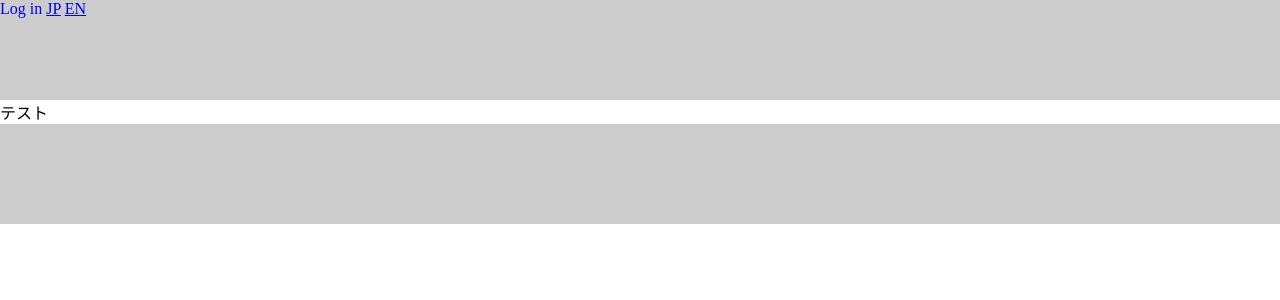
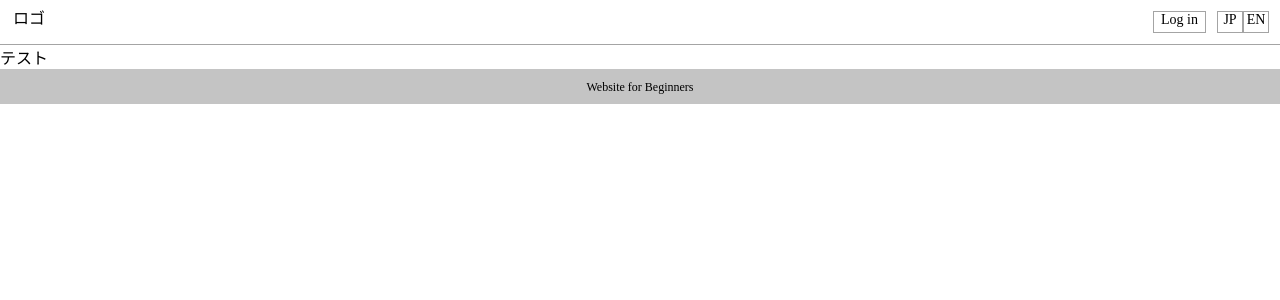
Before and after one commit to mai5hara/WebForBeginner, a PHP site: page /home.html in a window 1280 px wide. Shown: the top 300 px of the page. Run offline with PHP 8.4, Linux system fonts and the light colour scheme.

Commit message:
Adjust header and footer

```diff
--- a/WebContent/css/style.css
+++ b/WebContent/css/style.css
@@ -56,23 +56,61 @@ div#test {
 /* ------------------------------------------ */
 
 header {
-    background-color: #ccc;
-    height: 100px;
+    border-bottom: 1px solid #A4A4A4;
+    height: 44px;
 }
 
 footer {
-    background-color: #ccc;
-    height: 100px;
+    background-color: #C4C4C4;
+    height: 35px;
+}
+
+/* Header */
+.inner-h {
 
 }
 
-/* Header */
-#login-link {
-    text-decoration: none;
+#logo {
+    float: left;
+    /* TODO: 後で調整 */
+    margin: 5px 0 0 13px;
 }
 
-#jp {
+#login-link,
+#jp,
+#en {
+    box-sizing: border-box;
+    border: 1px solid #A4A4A4;
+    height: 22px;
+    text-decoration: none;
+    text-align: center;
+    float: right;
+    font-size: 14px;
+    color: #000;
+    margin-top: 11px
+}
+
+#login-link {
+    width: 53px;
+    margin-right: 11px;
+}
+
+#jp,
+#en {
+    width: 26px;
 }
 
 #en {
+    margin-right: 11px;
 }
+
+/* Footer */
+
+.footer-contents {
+    display: block;
+    text-align: center;
+    font-size: 12px;
+    line-height: 14px;
+    padding-top: 11px
+
+}
--- a/WebContent/footer.html
+++ b/WebContent/footer.html
@@ -0,0 +1,6 @@
+<link rel="stylesheet" href="css/style.css">
+<footer>
+    <div class="footer-contents">
+        Website for Beginners
+    </div>
+</footer>
--- a/WebContent/header.html
+++ b/WebContent/header.html
@@ -1,8 +1,11 @@
+<link rel="stylesheet" href="css/style.css">
 <header>
-    <!-- ロゴを置く -->
+    <div class="inner-h">
+            <!-- TODO: 後で調整 -->
+            <div id="logo">ロゴ</div>
 
-    <a href="login.html" id="login-link">Log in</a>
-    <a href="login.html" id="jp">JP</a>
-    <a href="login_en.html" id="en">EN</a>
-
+        <a href="login_en.html" id="en">EN</a>
+        <a href="login.html" id="jp">JP</a>
+        <a href="login.html" id="login-link">Log in</a>
+        </div>
 </header>
--- a/WebContent/home.html
+++ b/WebContent/home.html
@@ -9,19 +9,19 @@
     <script type="text/javascript" src="js/jquery-3.4.1.js"></script>
     <script type="text/javascript">
         $(function () {
-            $(".header").load("header.html");
-            $(".footer").load("footer.html");
+            $(".header-part").load("header.html");
+            $(".footer-part").load("footer.html");
         });
     </script>
     <title>Home</title>
 </head>
 
 <body>
-    <header class="header"></header>
+    <header class="header-part"></header>
 
     テスト
 
-    <header class="footer"></header>
+    <footer class="footer-part"></footer>
 
 
 </body>
```
